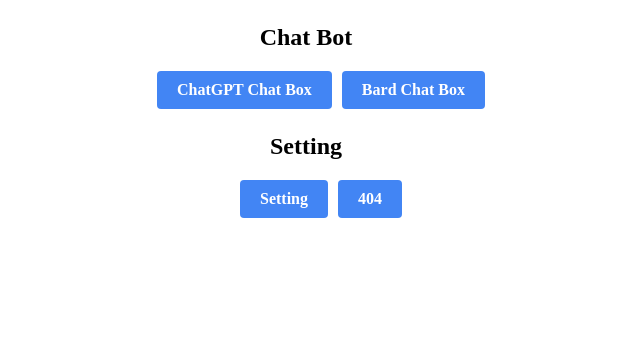
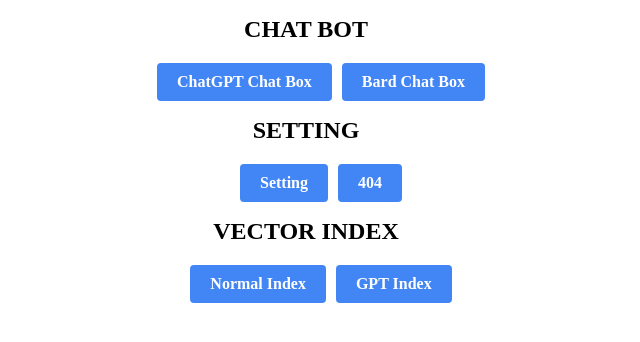
Before and after one commit to JoshuaTrinh5262/aichatbot, a Vue app in the folder aichat/: page / in a window 1280 px wide. Shown: the top 342 px of the page, without its empty margins (334-974 px from the left). Built offline with nearby package versions, Linux system fonts and the light colour scheme.

Commit message:
update vuejs

```diff
--- /dev/null
+++ b/aichat/src/components/AlertComponent.vue
@@ -0,0 +1,41 @@
+<template>
+    <div class="alert" :class="alertType">
+      {{ message }}
+    </div>
+</template>
+
+<script>
+export default {
+    props: {
+        type: String, // Type of alert (success, error, etc.)
+        message: String, // Message to display in the alert
+    },
+
+    computed: {
+        alertType() {
+            return this.type === 'success' ? 'alert-success' : 'alert-error';
+        }
+    }
+};
+
+
+
+</script>
+
+<style scoped>
+    .alert {
+        padding: 10px;
+        border-radius: 4px;
+        margin-bottom: 10px;
+    }
+
+    .alert-success {
+    background-color: #dff0d8;
+    color: #3c763d;
+    }
+
+    .alert-error {
+    background-color: #f2dede;
+    color: #a94442;
+    }
+</style>
--- a/aichat/src/components/ErrorComponent.vue
+++ b/aichat/src/components/ErrorComponent.vue
@@ -11,7 +11,3 @@
    name: 'ErrorComponent',
 }
 </script>
-
-<style scoped>
-
-</style>
--- a/aichat/src/components/MainComponent.vue
+++ b/aichat/src/components/MainComponent.vue
@@ -1,7 +1,7 @@
 <template>
   <div>
     <div class="button-list">
-      <h3 class="button-heading">Chat Bot</h3>
+      <h1 class="button-heading">CHAT BOT</h1>
       <ul>
         <li>
             <a href="/chatgpt">ChatGPT Chat Box</a>
@@ -12,7 +12,8 @@
       </ul>
     </div>
     <div class="button-list">
-      <h3 class="button-heading">Setting</h3>
+
+      <h1 class="button-heading">SETTING</h1>
       <ul>
         <li>
             <a href="/setting">Setting</a>
@@ -22,12 +23,78 @@
         </li>
       </ul>
     </div>
+    <div class="button-list">
+      <h1 class="button-heading">VECTOR INDEX</h1>
+      <alert-component v-if="showAlert" :type="alertType" :message="alertMessage" />
+      <ul>
+        <li>
+            <a type="button" @click="indexdocumentapi">Normal Index</a>
+        </li>
+        <li>
+          <a type="button" @click="indexdocumentbygptapi">GPT Index</a>
+        </li>
+      </ul>
+    </div>
   </div>
 </template>
 
   <script>
+  import axios from 'axios';
+  import AlertComponent from '@/components/AlertComponent.vue';
+
   export default {
     name: 'MainComponent',
+    components: {
+      AlertComponent
+    },
+
+    data() {
+      return {
+        showAlert: false,
+        alertType: '',
+        alertMessage: ''
+      };
+    },
+
+    methods: {
+      async indexdocumentapi() {
+        await axios.get('http://127.0.0.1:5000/api/documentsindex')
+        .then((response) => {
+          console.log(response.data)
+          this.showAlertMessage('success', 'API call successful');
+        })
+        .catch(error => {
+          this.showAlertMessage('error', error);
+        });
+      },
+
+      async indexdocumentbygptapi() {
+        await axios.get('http://127.0.0.1:5000/api/documentsgptindex')
+        .then((response) => {
+          console.log(response.data)
+          this.showAlertMessage('success', 'API call successful');
+        })
+        .catch(error => {
+          this.showAlertMessage('error', error);
+        });
+      },
+
+      showAlertMessage(type, message) {
+        this.alertType = type;
+        this.alertMessage = message;
+        this.showAlert = true;
+
+        setTimeout(() => {
+          this.hideAlert();
+        }, 3000);
+      },
+
+      hideAlert() {
+        this.showAlert = false;
+        this.alertType = '';
+        this.alertMessage = '';
+      },
+    }
   }
   </script>
 
```
